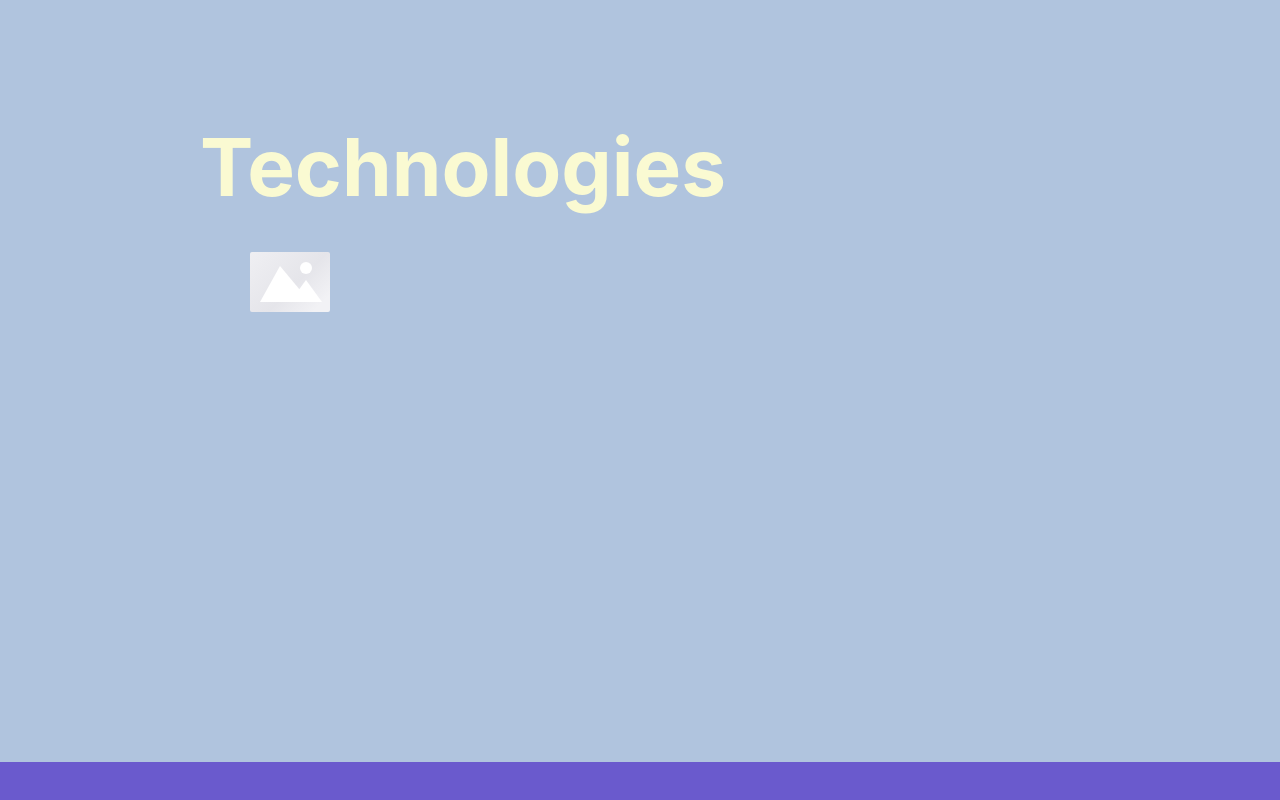
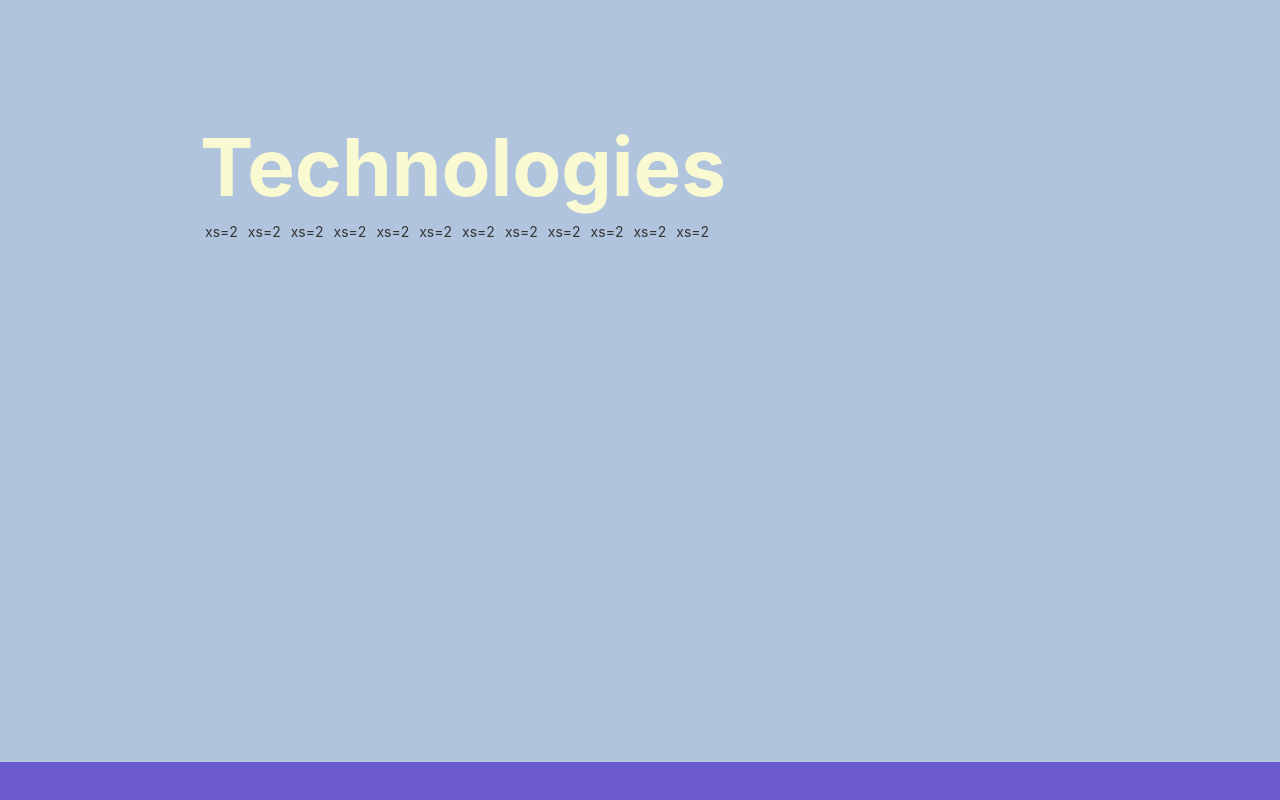
Before and after one commit to robotriley/portfolio-site, a React (Create React App) app: page / in a window 1280 px wide. Shown: the part 1638-2438 px from the top of the page. Built offline with nearby package versions, Linux system fonts and the light colour scheme.

Commit message:
added grid to technologies

```diff
--- a/src/App.js
+++ b/src/App.js
@@ -1,6 +1,6 @@
 import React, { useEffect, useRef } from 'react';
 import './App.css';
-import { Placeholder } from 'rsuite'
+import { Placeholder, Grid, Row, Col } from 'rsuite'
 import NavbarComponent from './components/NavbarComponent.js';
 import CarouselComponent from './components/CarouselComponent';
 
@@ -62,7 +62,24 @@ const App = () => {
       <div ref={techRef} id='technologiesContent'>
         <div className='contentLit'>
         <h1 className='sectionHeader'>Technologies</h1>
-        <Placeholder.Paragraph style={{ marginTop: 30 }} rows={5} graph="image" active />
+          <div className="show-grid">
+            <Grid fluid>
+              <Row className="show-grid">
+                <Col xs={2}>xs={2}</Col>
+                <Col xs={2}>xs={2}</Col>
+                <Col xs={2}>xs={2}</Col>
+                <Col xs={2}>xs={2}</Col>
+                <Col xs={2}>xs={2}</Col>
+                <Col xs={2}>xs={2}</Col>
+                <Col xs={2}>xs={2}</Col>
+                <Col xs={2}>xs={2}</Col>
+                <Col xs={2}>xs={2}</Col>
+                <Col xs={2}>xs={2}</Col>
+                <Col xs={2}>xs={2}</Col>
+                <Col xs={2}>xs={2}</Col>
+              </Row>
+              </Grid>
+          </div>
         </div>
       </div>
       <div ref={aboutRef} id='aboutContent'>
```
